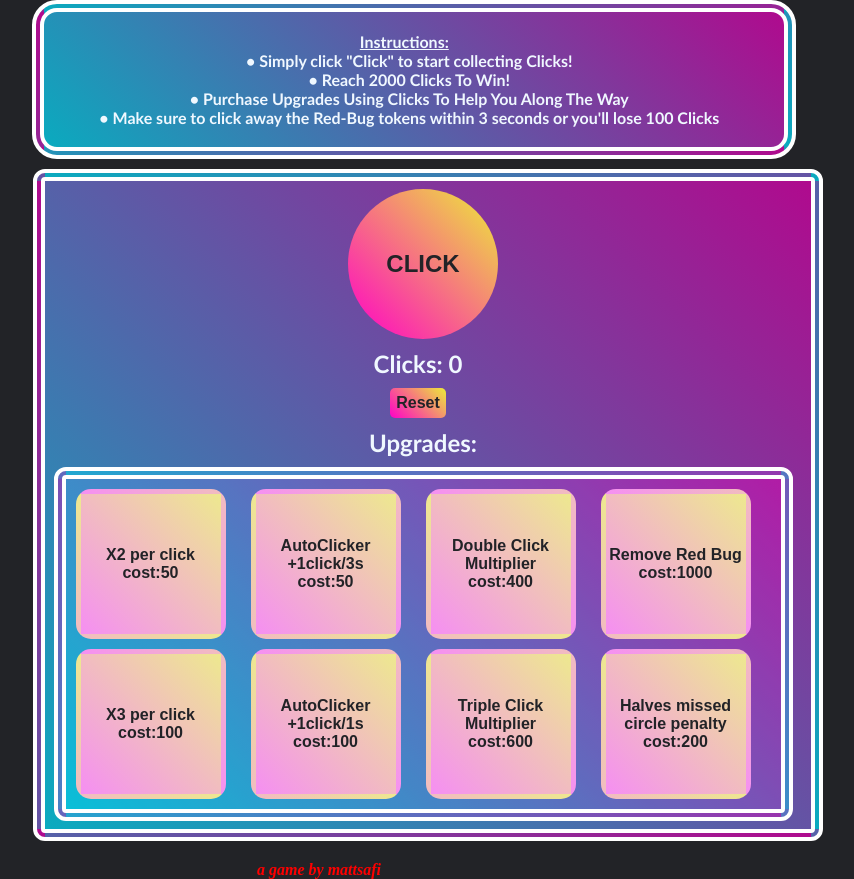
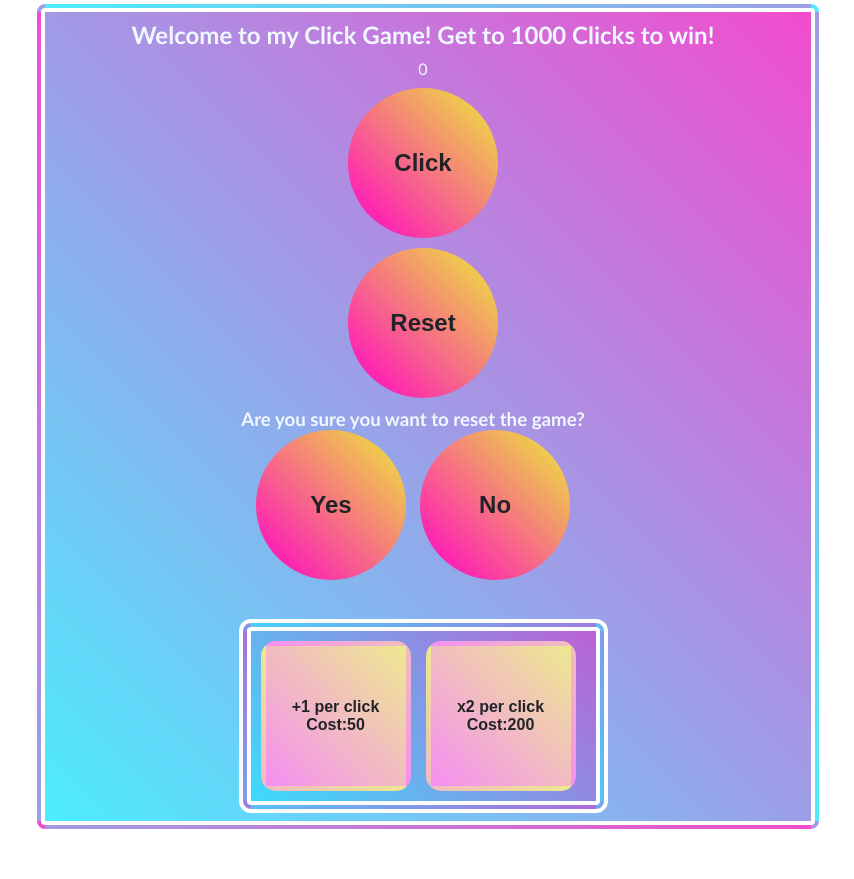
Before and after one commit to MattSafi/ClickGame, a plain HTML site: page index.html in a window 1280 px wide. Shown: the whole page, without its empty margins (23-877 px from the left). After the commit the page ends 843 px from the top, so only its background shows below. Drawn offline with nearby package versions, Linux system fonts and the light colour scheme.

Commit message:
Update index.html

```diff
--- a/index.html
+++ b/index.html
@@ -1,67 +1,44 @@
 <!DOCTYPE html>
 <html lang="en">
-<head>
-    <meta charset="UTF-8">
-    <meta name="viewport" content="width=device-width, initial-scale=1.0">
-    <title>Click Counter with Upgrades</title>
-    <link rel="stylesheet" href="style.css">
-    <link href='https://unpkg.com/boxicons@2.1.4/css/boxicons.min.css' rel='boxicons'>
+  <head>
+    <meta charset="UTF-8" />
+    <meta name="viewport" content="width=device-width, initial-scale=1.0" />
+    <title>Click Game</title>
+    <link rel="stylesheet" href="style.css" />
+  </head>
+  <body>
+    <div class="container">
+      <h2 id="title">Welcome to my Click Game! Get to 1000 Clicks to win!</h2>
+      <span class="clicks" id="clicks">0</span>
+      <button class="button" id="button" onclick="onClick(event)">Click</button>
+      <button class="resetButton" id="reset-button" onclick="resetGame()">
+        Reset
+      </button>
 
-</head>
-<body style="background-color: #222327;">
+      <div class="modal" id="reset-modal">
+        <div class="modal-content">
+          <h3>Are you sure you want to reset the game?</h3>
+          <button id="modal-confirm" class="modal-button">Yes</button>
+          <button id="modal-cancel" class="modal-button">No</button>
+        </div>
+      </div>
 
+      <div>
+        <span id="current-multiplier"></span>
+      </div>
 
-
- <div class="game">
-
-    <div class="instructions">
-        <h1>
-        <u>Instructions:</u><br>&#x2022; Simply click "Click" to start collecting Clicks!
-        <br>&#x2022; Reach 2000 Clicks To Win!
-        <br>&#x2022; Purchase Upgrades Using Clicks To Help You Along The Way
-        <br>&#x2022; Make sure to click away the Red-Bug tokens within 3 seconds or you'll lose 100 Clicks
-    </h1></div>
+      <div class="upgrades" id="upgrades">
+        <button id="+1-button" class="upgrade-button">
+          +1 per click<br />
+          Cost:50
+        </button>
+        <button id="x2-button" class="upgrade-button">
+          x2 per click<br />
+          Cost:200
+        </button>
+      </div>
     </div>
 
-    <div class="container">
-        <button id="btn1" type="button" onClick="onClick(event)">CLICK</button>
-        <p>Clicks: <span id="clicks">0</span></p>
-        <div class="resetBtn">
-            <button id="btn2" type="button" onClick="resetGame()">Reset</button>
-        </div>
-
-        <h2>Upgrades:</h2>
-    <div class="upgrades">
-
-        <div class="upgradeContainer">
-            <button id="upgrade1" type="button" onClick="buyUpgrade('upgrade1')"> X2 per click<br>cost:50</button>
-            <button id="upgrade2" type="button" onClick="buyUpgrade('upgrade2')"> X3 per click<br>cost:100</button>
-        </div>
-        <div class="autoClickerContainer">
-            <button id="autoClicker" type="button" onClick="buyUpgrade('autoClicker')">AutoClicker +1click/3s<br>cost:50</button>
-            <button id="autoClicker2" type="button" onClick="buyUpgrade('autoClicker2')">AutoClicker +1click/1s<br>cost:100</button>
-        </div>
-
-        <div class="doubleContainer">
-            <button id="upgrade3" type="button" onClick="buyUpgrade('upgrade3')">Double Click Multiplier<br>cost:400</button>
-            <button id="upgrade4" type="button" onClick="buyUpgrade('upgrade4')">Triple Click Multiplier<br>cost:600</button>
-
-        </div>
-        <div class="circleContainer">
-            <button id="disableCircle" type="button" onClick="buyUpgrade('disableCircle')">Remove Red Bug <br>cost:1000</button>
-            <button id="reducedCirclePenalty" type="button" onClick="buyUpgrade('reducedCirclePenalty')">Halves missed circle penalty <br>cost:200</button>
-        </div>
-
-    </div>
-
-</div>
-
-<footer>
-    <em>a game by mattsafi</em>
-</footer>
-
-
     <script src="main.js"></script>
-    <script src="https://unpkg.com/boxicons@2.1.4/dist/boxicons.js"></script>
-</body>
+  </body>
 </html>
```
